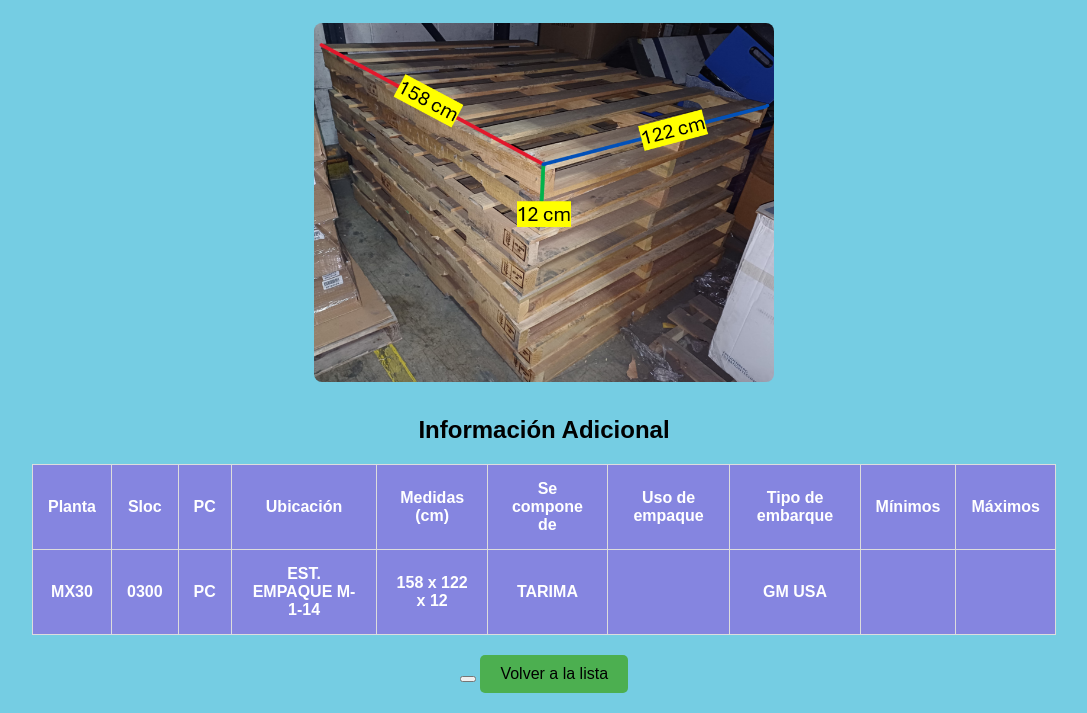
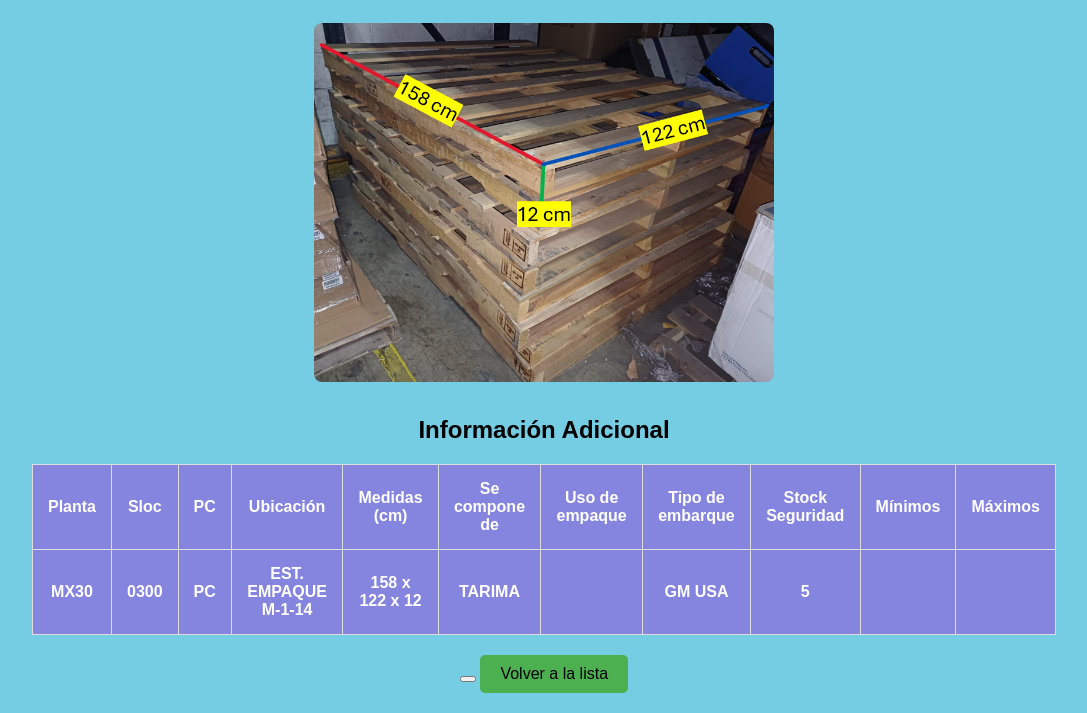
Before and after one commit to OPmobility-Empaque/EmpaqueOP, a plain HTML site: page detailspart=65100350.html in a window 1280 px wide. Shown: the part 101-814 px from the top of the page, without its empty margins (96-1183 px from the left). Drawn offline with Linux system fonts and the light colour scheme.

Commit message:
Add files via upload

```diff
--- a/detailspart=65100350.html
+++ b/detailspart=65100350.html
@@ -24,6 +24,7 @@
                     <th>Se compone de</th>
                     <th>Uso de empaque</th>
                     <th>Tipo de embarque</th>
+                    <th>Stock Seguridad</th>
                     <th>Mínimos</th>
                     <th>Máximos</th>
                 </tr>
@@ -37,6 +38,7 @@
                     <th>TARIMA</th>
                     <th></th>
                     <th>GM USA</th>
+                    <th>5</th>
                     <th></th>
                     <th></th>
             </tbody>
```
Also changed, not shown: detailspart=65100501.html (+2 -0 lines).
